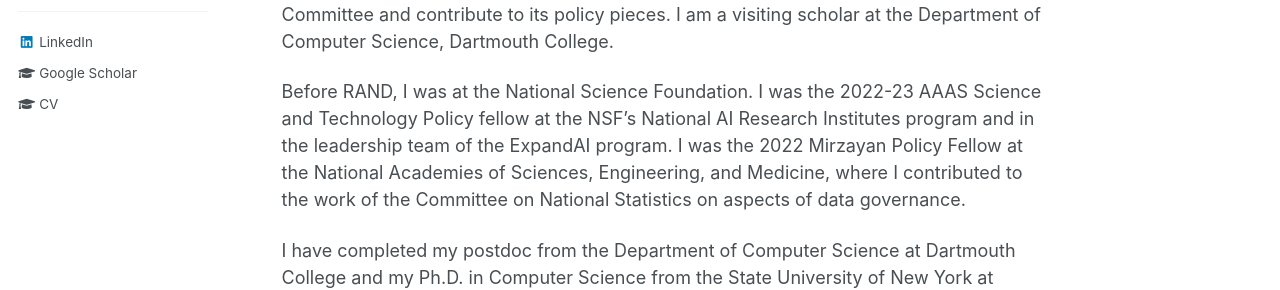
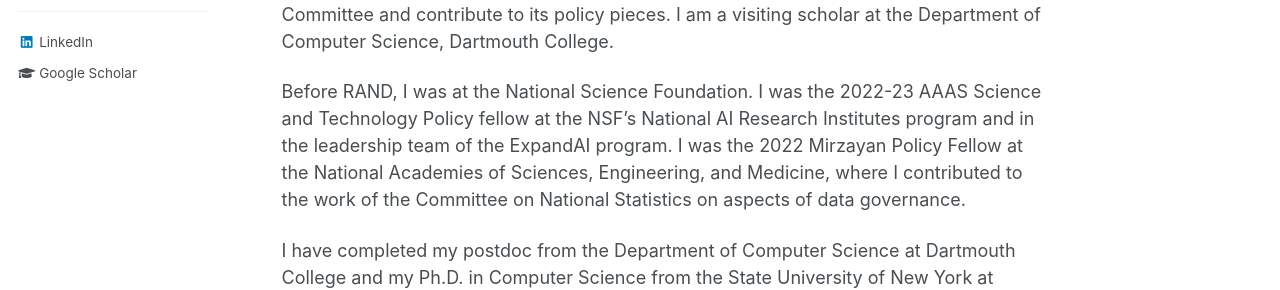
Before and after one commit to neetip/neetip.github.io, a Jekyll site: the page built from _pages/about.md, in a window 1280 px wide. Shown: the part 293-583 px from the top of the page. Built offline with Jekyll 4.4.1, drawn with Linux system fonts in a browser that asks for light colours.

Commit message:
Update author-profile.html

```diff
--- a/_includes/author-profile.html
+++ b/_includes/author-profile.html
@@ -118,7 +118,7 @@
 {% if author.wikipedia %}
 <li><a href="https://en.wikipedia.org/wiki/User:{{ author.wikipedia }}"><i class="fab fa-fw fa-wikipedia-w" aria-hidden="true"></i> Wikipedia</a></li>
 {% endif %}
-<li><a href="assets/docs/CV_Neeti_Feb.pdf"><i class="fas fa-fw fa-graduation-cap"></i> CV</a></li>
+<!--li><a href="assets/docs/CV_Neeti_Feb.pdf"><i class="fas fa-fw fa-graduation-cap"></i> CV</a></li-->
 <!--li><a href="assets/docs/Pokhriyal_Researchstatement.pdf"><i class="fas fa-fw fa-graduation-cap"></i> Research Statement</a></li-->
 <!--li><a href="assets/docs/Pokhriyal_Teachingstatement.pdf"><i class="fas fa-fw fa-graduation-cap"></i> Teaching Statement</a></li-->
 </ul>
```
